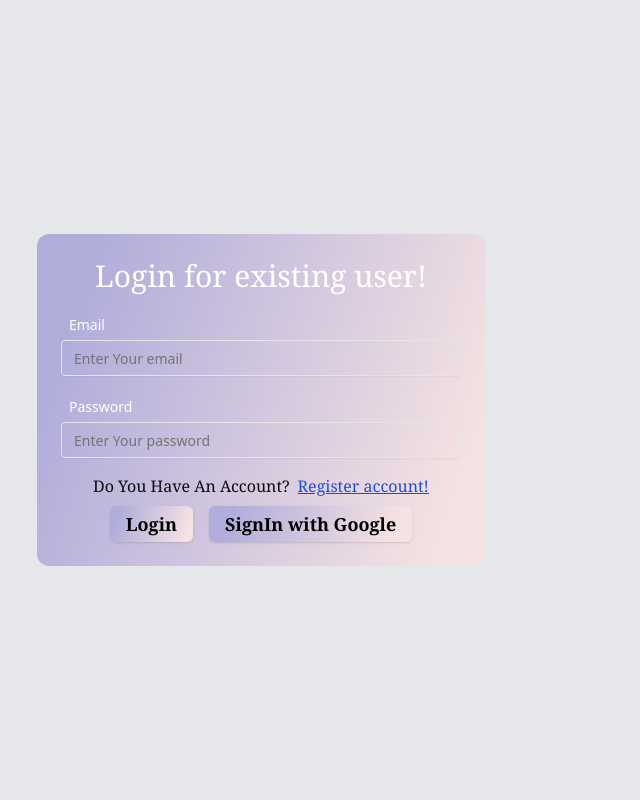
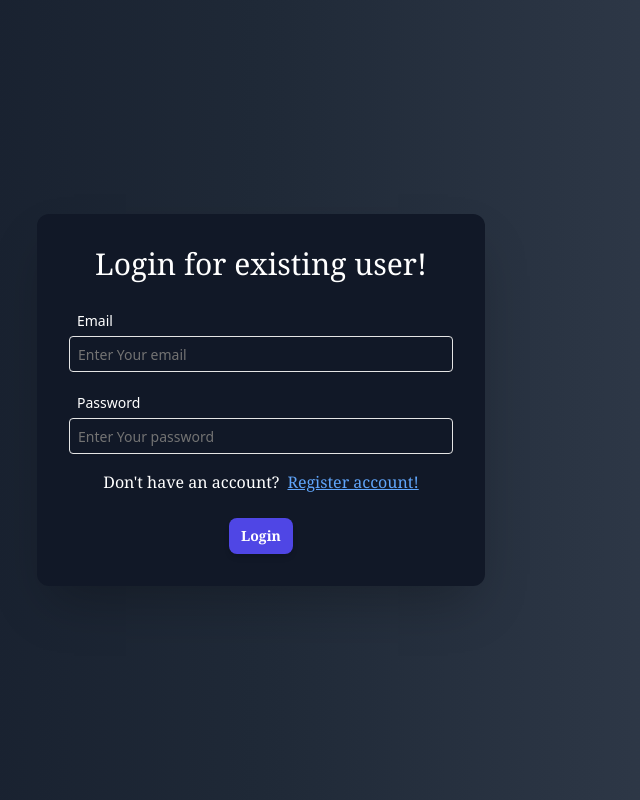
Before and after one commit to kushum-sonali/task-traker-frontend, a React (Vite) app: page /login in a window 1280 px wide. Shown: the whole page, without its empty margins (379-1019 px from the left). Built offline with nearby package versions, Linux system fonts and the light colour scheme.

Commit message:
second-commit

```diff
--- a/src/pages/Login.jsx
+++ b/src/pages/Login.jsx
@@ -1,137 +1,126 @@
-import React, { useEffect } from 'react'
-import { Button } from '@/components/ui/button'
-import { Input } from '@/components/ui/input'
-import { Link } from 'react-router-dom'
-import { toast } from 'react-toastify'
-import { useState } from 'react'
-import { useNavigate } from 'react-router-dom'
-import {useSelector} from 'react-redux'
-import {useDispatch} from 'react-redux'
-import {login} from '/store/userSlice'
-import { Label } from '@/src/components/ui/label'
+import React, { useEffect, useState } from 'react';
+import { Button } from '@/components/ui/button';
+import { Input } from '@/components/ui/input';
+import { Link, useNavigate } from 'react-router-dom';
+import { toast } from 'react-toastify';
+import { useSelector, useDispatch } from 'react-redux';
+import { login } from '/store/userSlice';
+import { Label } from '@/src/components/ui/label';
+import { motion } from 'framer-motion'; // Import Framer Motion
+
 function Login() {
   const [email, setEmail] = useState('');
   const [password, setPassword] = useState('');
   const navigate = useNavigate();
-  const {user}=useSelector(state=>state.user);
-    const dispatch=useDispatch();
+  const { user } = useSelector(state => state.user);
+  const dispatch = useDispatch();
 
   const handleChange = (e) => {
     const { name, value } = e.target;
-    if (name == 'email') {
-      setEmail(value);
-    }
-    if (name == 'password') {
-      setPassword(value);
-    }
-  }
+    if (name === 'email') setEmail(value);
+    if (name === 'password') setPassword(value);
+  };
 
-  useEffect(()=>{
-    if(user){
+  useEffect(() => {
+    if (user) {
       navigate('/');
     }
-
-  },[user])
+  }, [user]);
 
   const handleSubmit = async (e) => {
     e.preventDefault();
- try{
-  console.log(email,password);
-  const result=await fetch('http://localhost:3000/login',{
-    method:'POST',
-    body:JSON.stringify({email,password}),
-    headers:{
-      'content-type':'application/json'
+    try {
+      const result = await fetch('http://localhost:3000/login', {
+        method: 'POST',
+        body: JSON.stringify({ email, password }),
+        headers: {
+          'Content-Type': 'application/json'
         }
-  })
-  console.log(result);
-  const data=await result.json();
-  if(data){
-    console.log("data before dispatch", data)
-    dispatch(login({id:data.data.user_id,name:data.data.userFind.fullName}));
-    console.log("data after dispatch", data.data.user_id, data.data.userFind)
-    toast.success("Login Successfull");
-    // navigate('/');
+      });
+      const data = await result.json();
+      if (data) {
+        dispatch(login({ id: data.data.user_id, name: data.data.userFind.fullName }));
+        toast.success("Login Successful");
+      } else {
+        toast.error("Login Failed");
       }
-  else{
-    toast.error("Login Failed");
-
-  }
-}
-  catch(err){
+    } catch (err) {
       console.log(err);
     }
-}
-
-
-console.log("user login",user)
+  };
 
   return (
+    <form method="post" className="w-full" onSubmit={handleSubmit}>
+      <div className="bg-gradient-to-r from-gray-900 via-gray-800 to-gray-700 min-h-screen flex justify-center items-center p-4">
+        <motion.div
+          initial={{ opacity: 0, y: -50 }}
+          animate={{ opacity: 1, y: 0 }}
+          transition={{ duration: 0.8, ease: "easeInOut" }}
+          className="bg-gray-900 w-full max-w-md rounded-xl text-center flex flex-col p-8 shadow-2xl"
+        >
+          <h1 className="text-white font-serif text-3xl mb-6">Login for existing user!</h1>
 
-    <form method="post" className="w-full" onSubmit={handleSubmit}>
-    <div className="bg-gray-200 min-h-screen flex justify-center items-center ">
-      <div className="bg-custom-gradient2 w-full max-w-md rounded-xl text-center flex flex-col p-6">
-        <h1 className="text-white font-serif text-3xl mb-4">Login for existing user!</h1>
-
-        <div className="flex flex-col mb-4">
+          <div className="flex flex-col mb-4 w-full">
             <Label className="text-white text-left m-2">Email</Label>
             <Input
               type="email"
               placeholder="Enter Your email"
               value={email}
               name="email"
-            className="rounded"
+              className="rounded p-2 w-full text-black focus:outline-none focus:ring-2 focus:ring-indigo-500 transition-all duration-300"
               onChange={handleChange}
             />
           </div>
 
-        <div className="flex flex-col mb-4">
+          <div className="flex flex-col mb-4 w-full">
             <Label className="text-white text-left m-2">Password</Label>
             <Input
               type="password"
               placeholder="Enter Your password"
               value={password}
               name="password"
-            className="rounded"
+              className="rounded p-2 w-full text-black focus:outline-none focus:ring-2 focus:ring-indigo-500 transition-all duration-300"
               onChange={handleChange}
             />
           </div>
 
-        <div>
-                        <div>
-                            <p className=" flex justify-center font-serif mb-2">
-                              Do You Have An Account?
-                           <Link to="/signup" className=" text-blue-700 cursor-pointer underline flex justify-end ml-2">Register account!</Link>
-                           {/* <Link to="/forget" className=" text-blue-700 cursor-pointer underline flex justify-end ml-2">forget password</Link> */}
+          <div className="mb-4">
+            <p className="flex justify-center font-serif mb-2 text-white">
+              Don't have an account?
+              <Link to="/signup" className="text-blue-400 cursor-pointer underline ml-2">Register account!</Link>
+            </p>
+          </div>
 
-                            </p>
-
-                        </div>
-                    </div>
-         <div className=" flex justify-center align-middle items-center">
+          <div className="flex justify-center items-center gap-4 w-full">
+            <motion.div
+              whileHover={{ scale: 1.05 }}
+              whileTap={{ scale: 0.95 }}
+            >
               <Button
-          className=" bg-custom-gradient2 dark:bg-slate-900 text-black dark:text-white border-neutral-500 dark:border-slate-800 font-serif font-bold flex justify-center mr-4 items-center text-lg hover:scale-90 "
-
+                className="bg-indigo-600 hover:bg-indigo-500 text-white font-serif font-bold p-3 rounded-lg shadow-md w-full transition-transform duration-300"
               >
                 Login
               </Button>
+            </motion.div>
+
+            {/* <motion.div
+              whileHover={{ scale: 1.05 }}
+              whileTap={{ scale: 0.95 }}
+            >
               <Button
-            className=" bg-custom-gradient2 dark:bg-slate-900 text-black dark:text-white border-neutral-500 dark:border-slate-800 font-serif font-bold flex justify-center items-center  text-lg hover:scale-90 "
+                className="bg-green-600 hover:bg-green-500 text-white font-serif font-bold p-3 rounded-lg shadow-md w-full transition-transform duration-300"
                 onClick={(e) => {
                   e.preventDefault();
-              handleGoogleSignIn();
                 }}
               >
                 SignIn with Google
               </Button>
+            </motion.div> */}
           </div>
-      </div>
+        </motion.div>
       </div>
     </form>
-
-
-
-  )
+  );
 }
 
-export default Login
+export default Login;
--- a/src/pages/Signup.jsx
+++ b/src/pages/Signup.jsx
@@ -10,194 +10,183 @@ import { signInWithPopup } from 'firebase/auth';
 import { auth, provider } from '../../tododataConfig'
 import { login } from '/store/userSlice';
 import { useDispatch } from 'react-redux';
+import { motion } from 'framer-motion'; // Import Framer Motion
+
 function Signup() {
   const [email, setEmail] = useState('');
   const [password, setPassword] = useState('');
   const [fullName, setfullName] = useState('');
   const [phone, setPhone] = useState('');
-  const {user}= useSelector(state=>state.user);
-  const dispatch= useDispatch();
-
-
+  const { user } = useSelector(state => state.user);
+  const dispatch = useDispatch();
 
     const navigate = useNavigate();
-  const handleChange = (e) => {
-    const { name, value } = e.target; // Destructuring the event target
 
-    // Update the state based on the input name
-    if (name === 'email') {
-      setEmail(value);
-    } else if (name === 'password') {
-      setPassword(value);
-    } else if (name === 'fullName') {
-      setfullName(value);
-    } else if (name === 'phone') {
-      setPhone(value);
-    }
-  };
-
-useEffect(()=>{
-  if(user){
+  useEffect(() => {
+    if (user) {
       navigate("/")
     }
-},[user])
+  }, [user])
+
+  const handleChange = (e) => {
+    const { name, value } = e.target;
+    if (name === 'email') setEmail(value);
+    else if (name === 'password') setPassword(value);
+    else if (name === 'fullName') setfullName(value);
+    else if (name === 'phone') setPhone(value);
+  };
 
   const handleSubmit = async (e) => {
     e.preventDefault();
-try{
-  console.log(fullName,email,phone,password);
-  const result= await fetch('http://localhost:3000/signup',
-    {
-      method:'POST',
-      body:JSON.stringify({fullName,email,phone,password}),
-      headers:{
-        'Content-Type':'application/json'
+    try {
+      const result = await fetch('http://localhost:3000/signup', {
+        method: 'POST',
+        body: JSON.stringify({ fullName, email, phone, password }),
+        headers: {
+          'Content-Type': 'application/json'
         },
       });
-    const data= await result.json();
+      const data = await result.json();
 
-
-    if(data){
-      localStorage.setItem('user',JSON.stringify(data));
-      toast.success("Signup Successfull");
+      if (data) {
+        localStorage.setItem('user', JSON.stringify(data));
+        toast.success("Signup Successful");
         navigate('/login');
-
-
-}
-else{
+      } else {
         toast.error("Signup Failed");
       }
-}
-catch(err){
+    } catch (err) {
       console.log(err);
     }
   };
 
+  const googleSubmit = async (userToSave) => {
+    const result = await fetch('http://localhost:3000/firebaseuser', {
+      method: 'POST',
+      body: JSON.stringify({
+        fullName: userToSave.fullName,
+        email: userToSave.email,
+        firebaseId: userToSave.firebaseId
+      }),
+      headers: {
+        "content-Type": "application/json"
+      },
+    });
 
-
-  const googleSubmit=async( userToSave)=>{
-    const result = await fetch('http://localhost:3000/firebaseuser',{
-      method:'POST',
-      body:JSON.stringify({
-         fullName:userToSave.fullName,
-        email:userToSave.email,
-        firebaseId:userToSave.firebaseId}),
-      headers:{
-        "content-Type":"application/json"
-      },
-
-
-    })
-    console.log("firebase result",result)
-    const data= await result.json();
-    console.log("data from firebase",data);
-    if(data){
-      dispatch(login({id: data.user._id,name:data.user.fullName}))
+    const data = await result.json();
+    if (data) {
+      dispatch(login({ id: data.user._id, name: data.user.fullName }))
       navigate("/")
       toast.success("SignIn successfully");
     }
-  }
+  };
 
-  const googleSignIn= async()=>{
-    signInWithPopup(auth,provider).then(async(result)=>{
-      const user= result.user;
-      console.log(user);
-      const userToSave=  {
+  const googleSignIn = async () => {
+    signInWithPopup(auth, provider).then(async (result) => {
+      const user = result.user;
+      const userToSave = {
         email: user.email,
         fullName: user.displayName,
         firebaseId: user.uid
       }
-
       await googleSubmit(userToSave);
-
-
-      // console.log("data from firebase",userToSave);
-
     })
-
   }
 
   return (
     <form method="post" className="w-full" onSubmit={handleSubmit}>
-      <div className="bg-gray-800 min-h-screen flex justify-center items-center ">
-        <div className="bg-custom-gradient2 w-full max-w-md rounded-xl text-center flex flex-col p-6">
+      <div className="bg-gradient-to-r from-gray-900 via-gray-800 to-gray-700 min-h-screen flex justify-center items-center">
+        <motion.div
+          initial={{ opacity: 0, y: -30 }}
+          animate={{ opacity: 1, y: 0 }}
+          transition={{ duration: 0.8, ease: "easeInOut" }}
+          className="bg-gray-900 w-full max-w-md rounded-xl text-center flex flex-col p-6 shadow-2xl"
+        >
           <h1 className="text-white font-serif text-3xl mb-4">Signup for new user</h1>
 
-          <div className="flex flex-col mb-4">
-            <Label className="text-white text-left m-2">FullName</Label>
+          <div className="flex flex-col mb-4 w-full">
+            <Label className="text-white text-left m-2">Full Name</Label>
             <Input
               type="text"
               placeholder="Enter Your username"
               value={fullName}
               name="fullName"
-              className="rounded"
+              className="rounded p-2 w-full"
               onChange={handleChange}
             />
           </div>
 
-          <div className="flex flex-col mb-4">
+          <div className="flex flex-col mb-4 w-full">
             <Label className="text-white text-left m-2">Email</Label>
             <Input
               type="email"
               placeholder="Enter Your email"
               value={email}
               name="email"
-              className="rounded"
+              className="rounded p-2 w-full"
               onChange={handleChange}
             />
           </div>
 
-          <div className="flex flex-col mb-4">
+          <div className="flex flex-col mb-4 w-full">
             <Label className="text-white text-left m-2">Phone</Label>
             <Input
               type="number"
               placeholder="Enter Your phone"
               value={phone}
               name="phone"
-              className="rounded"
+              className="rounded p-2 w-full"
               onChange={handleChange}
             />
           </div>
 
-          <div className="flex flex-col mb-4 ">
+          <div className="flex flex-col mb-4 w-full">
             <Label className="text-white text-left m-2">Password</Label>
             <Input
               type="password"
               placeholder="Enter Your password"
               value={password}
               name="password"
-              className="rounded"
+              className="rounded p-2 w-full"
               onChange={handleChange}
             />
           </div>
-          <div>
-            <div>
-              <p className=" flex justify-center font-serif mb-2">
-                Already have an account? <Link to="/login" className=" text-blue-700 cursor-pointer underline flex justify-end ml-2">Login</Link>
+
+          <div className="mb-4">
+            <p className="flex justify-center font-serif mb-2 text-white">
+              Already have an account?
+              <Link to="/login" className="text-blue-400 cursor-pointer underline ml-2">Login</Link>
             </p>
           </div>
-          </div>
 
-          <div className=" flex justify-center align-middle items-center gap-5">
+          <div className="flex justify-center items-center gap-5 w-full">
+            <motion.div
+              whileHover={{ scale: 1.05 }}
+              whileTap={{ scale: 0.95 }}
+            >
               <Button
-              className=" bg-custom-gradient2 dark:bg-slate-900 text-black dark:text-white border-neutral-500 dark:border-slate-800 font-serif font-bold flex justify-center items-center text-lg hover:scale-90 "
-
+                className="bg-indigo-600 hover:bg-indigo-500 text-white font-serif font-bold p-3 rounded-lg shadow-lg w-full"
               >
                 Signup
               </Button>
+            </motion.div>
 
+            <motion.div
+              whileHover={{ scale: 1.05 }}
+              whileTap={{ scale: 0.95 }}
+            >
               <Button
-              className=" bg-custom-gradient2 dark:bg-slate-900 text-black dark:text-white border-neutral-500 dark:border-slate-800 font-serif font-bold flex justify-center items-center text-lg hover:scale-90 "
-             onClick={(e)=>{
+                className="bg-green-600 hover:bg-green-500 text-white font-serif font-bold p-3 rounded-lg shadow-lg w-full"
+                onClick={(e) => {
                   e.preventDefault();
                   googleSignIn();
-             }
-             }
+                }}
               >
                 SignIn with Google
               </Button>
+            </motion.div>
           </div>
-        </div>
+        </motion.div>
       </div>
     </form>
   );
```
Lines whose indentation alone changed are shown as unchanged.
